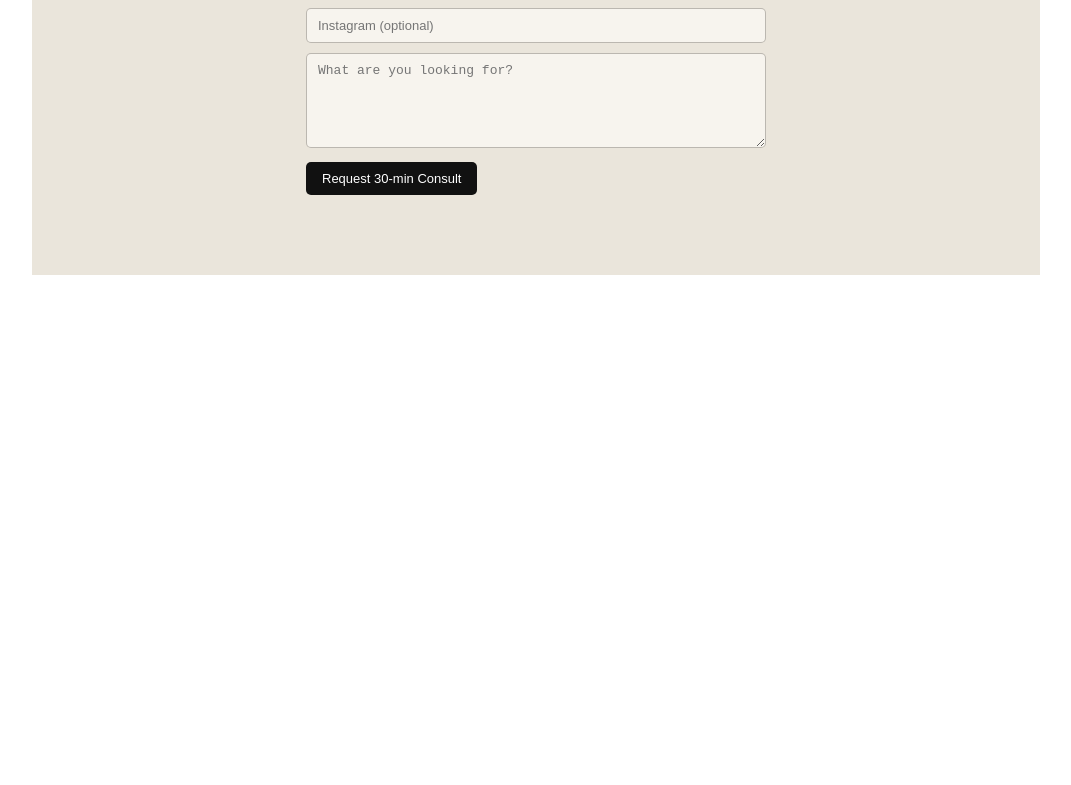
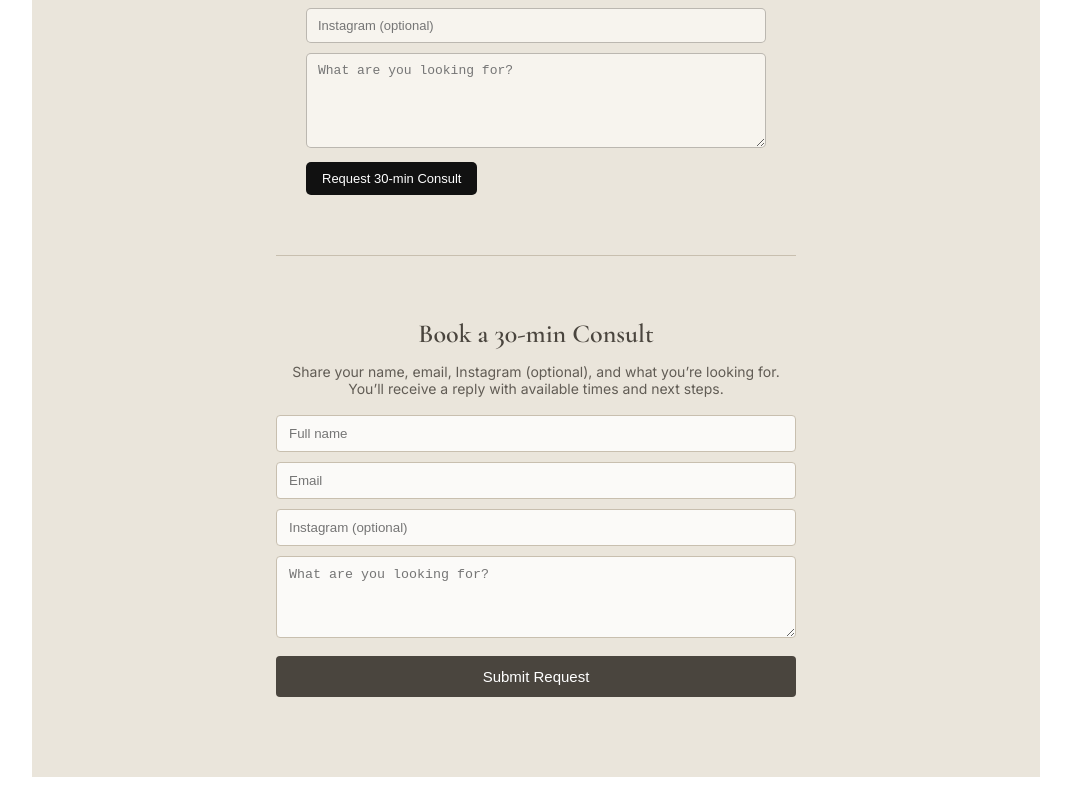
Before and after one commit to vejay650/vesture-os-mvp, a Next.js app: page /consult in a window 1280 px wide. Shown: the part 1324-2109 px from the top of the page, without its empty margins (104-1175 px from the left). Before the commit the page ends 1607 px from the top, so only its background shows below. Built offline with nearby package versions, Linux system fonts and the light colour scheme.

Commit message:
Update consult.tsx

```diff
--- a/pages/consult.tsx
+++ b/pages/consult.tsx
@@ -104,6 +104,110 @@ export default function Consult() {
             </form>
           </div>
         </section>
+              {/* Inline booking form */}
+      <section
+        id="book"
+        style={{
+          marginTop: 60,
+          paddingTop: 40,
+          borderTop: "1px solid #C8BFAF",
+          maxWidth: 520,
+          marginLeft: "auto",
+          marginRight: "auto",
+          textAlign: "left",
+        }}
+      >
+        <h2
+          style={{
+            fontFamily: "'Cormorant Garamond', serif",
+            fontSize: 26,
+            marginBottom: 12,
+            textAlign: "center",
+          }}
+        >
+          Book a 30-min Consult
+        </h2>
+        <p
+          style={{
+            fontSize: 14,
+            opacity: 0.85,
+            marginBottom: 18,
+            textAlign: "center",
+          }}
+        >
+          Share your name, email, Instagram (optional), and what you’re looking
+          for. You’ll receive a reply with available times and next steps.
+        </p>
+
+        <form
+          action="mailto:consulting@vestureos.com"
+          method="POST"
+          encType="text/plain"
+          style={{ display: "flex", flexDirection: "column", gap: 10 }}
+        >
+          <input
+            name="name"
+            placeholder="Full name"
+            required
+            style={{
+              padding: "10px 12px",
+              borderRadius: 4,
+              border: "1px solid #C8BFAF",
+              background: "rgba(255,255,255,0.8)",
+            }}
+          />
+          <input
+            name="email"
+            type="email"
+            placeholder="Email"
+            required
+            style={{
+              padding: "10px 12px",
+              borderRadius: 4,
+              border: "1px solid #C8BFAF",
+              background: "rgba(255,255,255,0.8)",
+            }}
+          />
+          <input
+            name="instagram"
+            placeholder="Instagram (optional)"
+            style={{
+              padding: "10px 12px",
+              borderRadius: 4,
+              border: "1px solid #C8BFAF",
+              background: "rgba(255,255,255,0.8)",
+            }}
+          />
+          <textarea
+            name="details"
+            placeholder="What are you looking for?"
+            rows={4}
+            style={{
+              padding: "10px 12px",
+              borderRadius: 4,
+              border: "1px solid #C8BFAF",
+              background: "rgba(255,255,255,0.8)",
+              resize: "vertical",
+            }}
+          />
+          <button
+            type="submit"
+            style={{
+              marginTop: 8,
+              padding: "12px 16px",
+              background: "#4A453E",
+              color: "#fff",
+              border: "none",
+              borderRadius: 4,
+              cursor: "pointer",
+              fontSize: 15,
+            }}
+          >
+            Submit Request
+          </button>
+        </form>
+      </section>
+
       </main>
 
       <style jsx>{`
```
